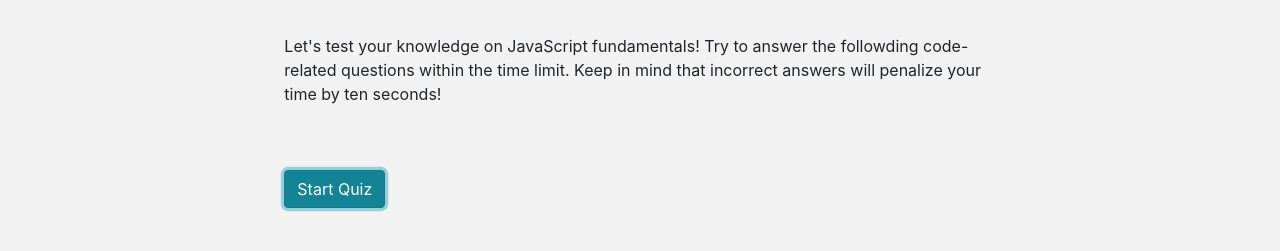
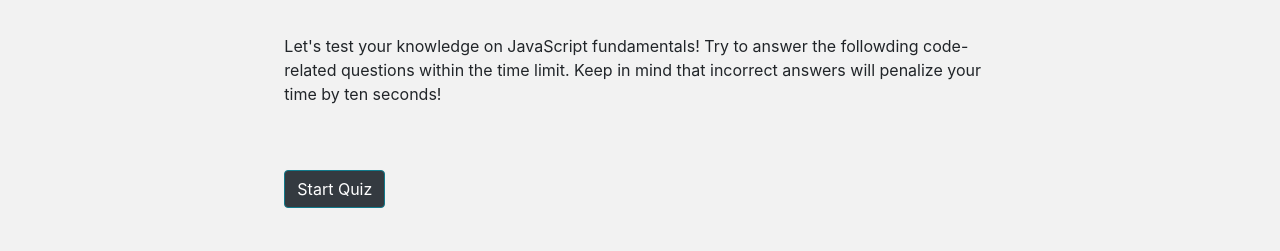
Before and after one commit to VicLawal27/Code-Quiz, a plain HTML site: page index.html in a window 1280 px wide. Both pictures are taken after a click on the button "Start Quiz". Shown: the part 151-402 px from the top of the page. Drawn offline with nearby package versions, Linux system fonts and the light colour scheme.

Commit message:
add style for button

```diff
--- a/assets/CSS/style.css
+++ b/assets/CSS/style.css
@@ -17,3 +17,9 @@ a:hover {
     color: #99B8BF;
     font-family: 'Archivo', sans-serif;
 }
+
+.btn:focus, .btn:active, .btn:visited {
+    outline: none !important;
+    box-shadow: none !important;
+    background-color: #343a40;
+}
```
